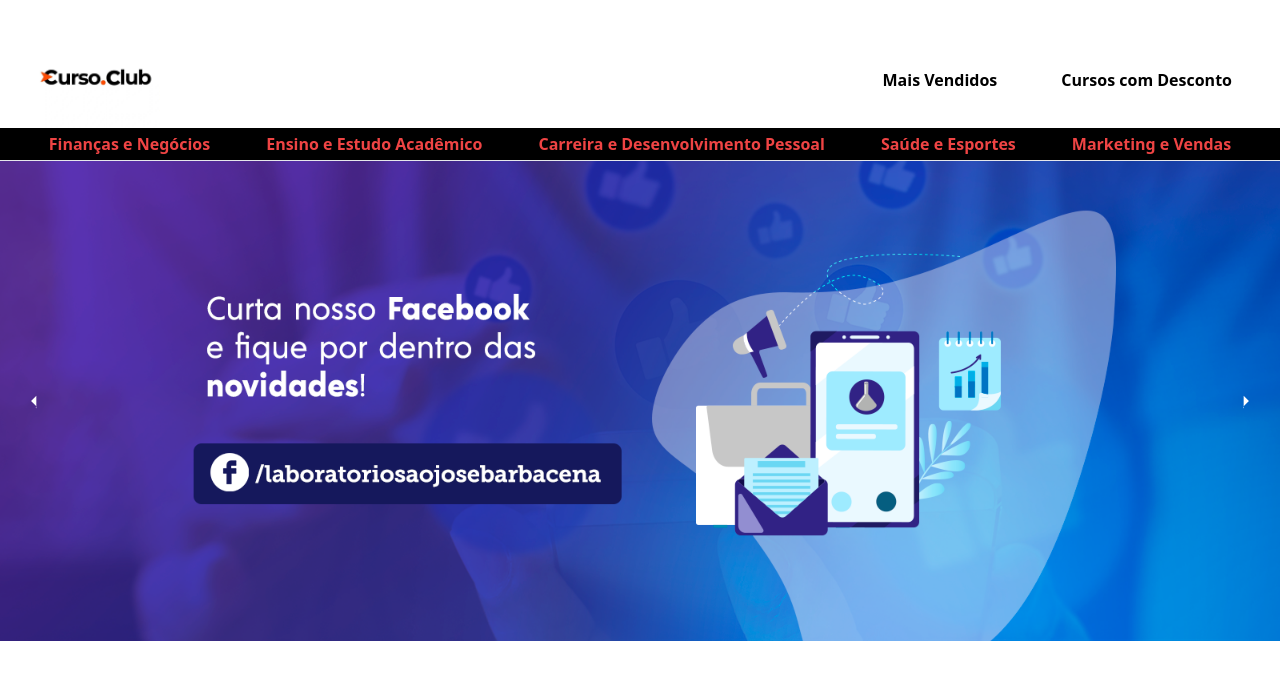
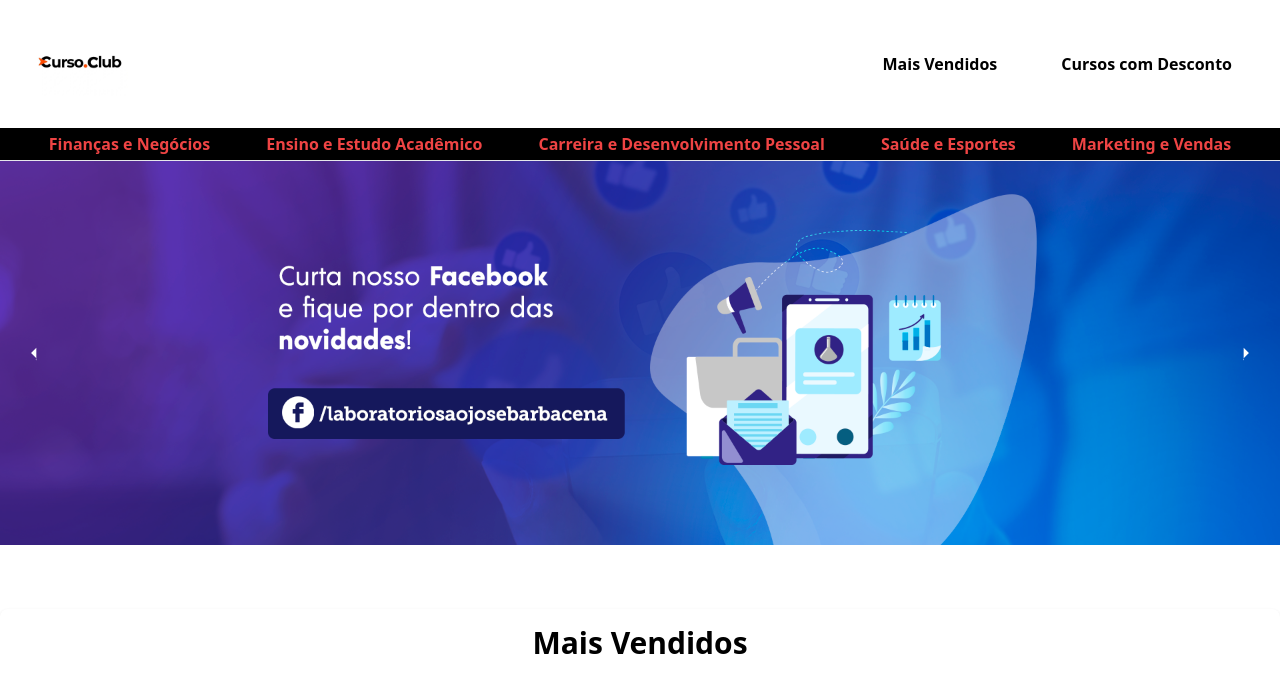
Before and after one commit to keillaarr/cursoclub, a website: page index.html in a window 1280 px wide. Shown: the top 674 px of the page. Drawn offline with nearby package versions, Linux system fonts and the light colour scheme.

Commit message:
ajuste para cel

```diff
--- a/index.html
+++ b/index.html
@@ -19,20 +19,17 @@
     <nav class="bg-white p-4 md:p-8 z-50 nav-container ">
         <div class="container mx-auto flex justify-between items-center">
             <div class="flex items-center space-x-8">
-                <div class="w-32 h-24 overflow-hidden hover:scale-100 duration-200">
+                <div class="w-24 h-16 overflow-hidden hover:scale-100 duration-200">
                     <img src="assets/logo.jpeg" alt="Logo" class="w-full h-full object-cover transition-transform duration-200 hover:scale-110">
                 </div>
             </div>
-            <div class="flex items-center space-x-8">
-                <a href="#mais-vendidos" class="text-black px-3 md:px-4 font-bold text-sm md:text-base transition-transform duration-350 hover:scale-110 hover:text-red-500">Mais Vendidos</a>
+            <div class="hidden md:flex items-center space-x-8">
+                <a href="#mais-vendidos" class="text
+                black px-3 md:px-4 font-bold text-sm md:text-base transition-transform duration-350 hover:scale-110 hover:text-red-500">Mais Vendidos</a>
                 <a href="#desconto" class="text-black px-3 md:px-4 font-bold text-sm md:text-base transition-transform duration-350 hover:scale-110 hover:text-red-500">Cursos com Desconto</a>
             </div>
         </div>
     </nav>
-
-
-
-
 
     <!-- Categoria -->
     <div class="bg-black">
@@ -49,11 +46,10 @@
         </div>
     </div>
 
-
     <!-- Banners -->
     <div class="relative">
-        <div id="banner" class="banner bg-cover bg-center h-60 text-white transition-transform duration-500"
-            style="background-image: url('assets/banner-texto.jpg'); height: 60vh;"></div>
+        <div id="banner" class="banner bg-cover bg-center h-60 md:h-96 text-white transition-transform duration-500"
+            style="background-image: url('assets/banner-texto.jpg');"></div>
         <a id="bannerLink" href="https://seu-link-1-aqui" target="_blank" rel="noopener noreferrer"
             class="absolute inset-0"></a>
         <div class="absolute top-1/2 left-0 transform -translate-y-1/2 px-4 cursor-pointer banner-left-button">
```
